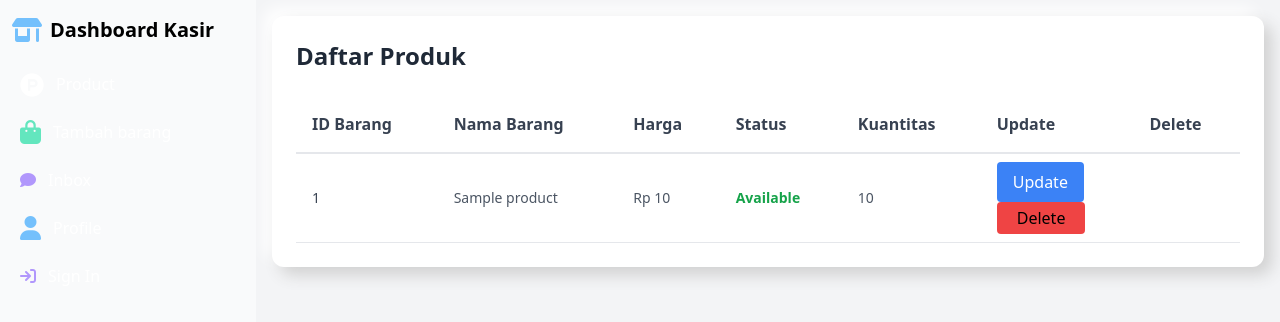
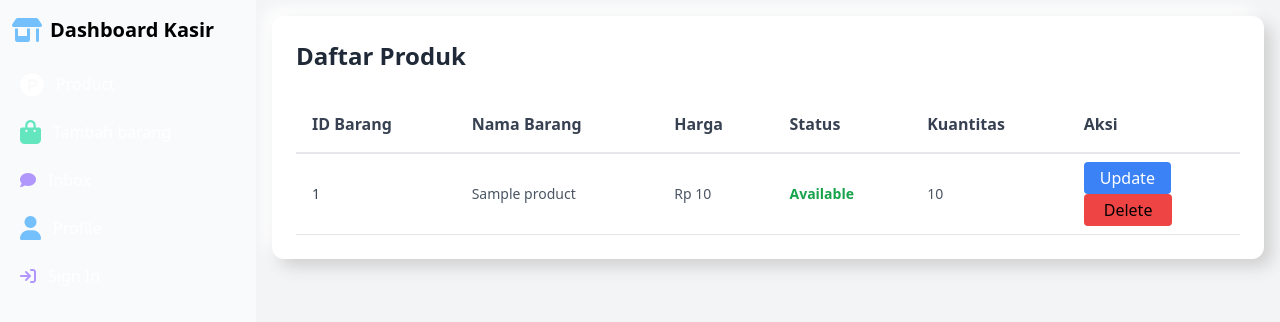
Before and after one commit to gitHUBmichael20/kasir-pkk, a PHP site: page / in a window 1280 px wide. Shown: the top 322 px of the page. Run offline with PHP 8.4, Linux system fonts and the light colour scheme; tables that the repository leaves empty or names only in its code hold one stand-in row (values such as "Sample post"); some libraries are stand-ins or nearby versions.

Commit message:
Add files via upload

```diff
--- a/section/inbox.php
+++ b/section/inbox.php
@@ -1,121 +1,28 @@
-<div class="p-6 max-w-7xl mx-auto space-y-6">
-    <!-- Header Section -->
-    <div class="flex flex-col md:flex-row justify-between items-start md:items-center gap-4">
-        <div>
-            <h1 class="text-2xl font-bold text-gray-900">Orders Management</h1>
-            <p class="text-sm text-gray-500 mt-1">Manage and track your orders</p>
-        </div>
-        <button onclick="document.getElementById('addOrderModal').classList.remove('hidden')"
-            class="bg-blue-600 hover:bg-blue-700 text-white px-4 py-2 rounded-lg flex items-center gap-2 transition-colors">
-            <svg class="w-4 h-4" fill="none" stroke="currentColor" viewBox="0 0 24 24">
-                <path stroke-linecap="round" stroke-linejoin="round" stroke-width="2" d="M12 4v16m8-8H4"></path>
-            </svg>
-            New Order
-        </button>
-    </div>
-
-    <!-- Orders Table -->
-    <div class="bg-white rounded-xl shadow-sm overflow-hidden">
-        <div class="overflow-x-auto">
-            <table class="w-full">
-                <thead>
-                    <tr class="bg-gray-50 border-b border-gray-200">
-                        <th class="px-6 py-4 text-left text-xs font-medium text-gray-500 uppercase tracking-wider">Order ID</th>
-                        <th class="px-6 py-4 text-left text-xs font-medium text-gray-500 uppercase tracking-wider">Product</th>
-                        <th class="px-6 py-4 text-left text-xs font-medium text-gray-500 uppercase tracking-wider">Buyer</th>
-                        <th class="px-6 py-4 text-left text-xs font-medium text-gray-500 uppercase tracking-wider">Amount</th>
-                        <th class="px-6 py-4 text-left text-xs font-medium text-gray-500 uppercase tracking-wider">Date</th>
-                        <th class="px-6 py-4 text-left text-xs font-medium text-gray-500 uppercase tracking-wider">Status</th>
-                        <th class="px-6 py-4 text-left text-xs font-medium text-gray-500 uppercase tracking-wider">Actions</th>
-                    </tr>
-                </thead>
-                <tbody class="divide-y divide-gray-200">
-                    <tr class="hover:bg-gray-50">
-                        <td class="px-6 py-4 whitespace-nowrap">
-                            <div class="flex items-center gap-2">
-                                <div class="w-2 h-2 rounded-full bg-blue-400"></div>
-                                <span class="text-sm font-medium text-gray-900">ORD-2025011001</span>
-                            </div>
-                        </td>
-                        <td class="px-6 py-4 whitespace-nowrap text-sm text-gray-500">PRD-NGS001</td>
-                        <td class="px-6 py-4 whitespace-nowrap text-sm text-gray-900">John Doe</td>
-                        <td class="px-6 py-4 whitespace-nowrap text-sm text-gray-900">Rp 50.000</td>
-                        <td class="px-6 py-4 whitespace-nowrap text-sm text-gray-500">2025-01-10 08:46:32</td>
-                        <td class="px-6 py-4 whitespace-nowrap">
-                            <span class="inline-flex items-center px-2.5 py-0.5 rounded-full text-xs font-medium bg-green-100 text-green-800">
-                                Completed
-                            </span>
-                        </td>
-                        <td class="px-6 py-4 whitespace-nowrap">
-                            <button class="text-gray-400 hover:text-gray-500">
-                                <svg class="w-5 h-5" fill="none" stroke="currentColor" viewBox="0 0 24 24">
-                                    <path stroke-linecap="round" stroke-linejoin="round" stroke-width="2" d="M12 5v.01M12 12v.01M12 19v.01M12 6a1 1 0 110-2 1 1 0 010 2zm0 7a1 1 0 110-2 1 1 0 010 2zm0 7a1 1 0 110-2 1 1 0 010 2z"></path>
-                                </svg>
-                            </button>
-                        </td>
-                    </tr>
-                </tbody>
-            </table>
-        </div>
-    </div>
-
-    <!-- Add Order Modal -->
-    <div id="addOrderModal" class="hidden fixed inset-0 bg-black bg-opacity-50 z-50 flex items-center justify-center">
-        <div class="bg-white rounded-lg p-6 w-full max-w-md shadow-xl">
-            <div class="flex justify-between items-center mb-4">
-                <h2 class="text-xl font-semibold text-gray-900">Add New Order</h2>
-                <button onclick="document.getElementById('addOrderModal').classList.add('hidden')"
-                    class="text-gray-400 hover:text-gray-500">
-                    <svg class="w-6 h-6" fill="none" stroke="currentColor" viewBox="0 0 24 24">
-                        <path stroke-linecap="round" stroke-linejoin="round" stroke-width="2" d="M6 18L18 6M6 6l12 12"></path>
-                    </svg>
+<div class="flex flex-col gap-4">
+    <div class="bg-white p-6 rounded-lg shadow">
+        <h2 class="text-2xl font-bold mb-4">Inbox</h2>
+        <div class="flex items-center space-x-4 mb-4">
+            <!-- Detail Pesanan -->
+            <div class="flex-1">
+                <h3 class="text-lg font-semibold">Nama Pembeli: John Doe</h3>
+                <p>Pesanan: Nasi Goreng Spesial</p>
+                <p>Waktu <span>2025-01-10 08:46:32</span></span></p>
+                <p>Total Harga: Rp 50.000</p>
+            </div>
+            <!-- Tombol Lihat -->
+            <form method="POST" class="space-y-4">
+                <label for="status" class="block text-gray-700 font-semibold">Update Status</label>
+                <select name="status" id="status"
+                    class="w-full px-4 py-2 border border-gray-300 rounded-lg focus:outline-none focus:ring-2 focus:ring-blue-500">
+                    <option value="COMPLETED" class="text-green-600 font-bold">COMPLETED</option>
+                    <option value="pending" class="text-yellow-500 font-bold">PENDING</option>
+                    <option value="canceled" class="text-red-500 font-bold">CANCELED</option>
+                </select>
+                <button type="submit"
+                    class="bg-blue-500 text-white px-4 py-2 rounded-lg hover:bg-blue-600 focus:outline-none focus:ring-2 focus:ring-blue-500">
+                    Update
                 </button>
-            </div>
-            <form class="space-y-4">
-                <div>
-                    <label class="block text-sm font-medium text-gray-700 mb-1">Product ID</label>
-                    <input type="text" placeholder="Enter product ID"
-                        class="w-full h-10 rounded-lg border border-gray-300 px-3 focus:ring-2 focus:ring-blue-500 focus:border-blue-500">
-                </div>
-                <div>
-                    <label class="block text-sm font-medium text-gray-700 mb-1">Buyer Name</label>
-                    <input type="text" placeholder="Enter buyer name"
-                        class="w-full h-10 rounded-lg border border-gray-300 px-3 focus:ring-2 focus:ring-blue-500 focus:border-blue-500">
-                </div>
-                <div>
-                    <label class="block text-sm font-medium text-gray-700 mb-1">Amount</label>
-                    <input type="number" placeholder="Enter amount"
-                        class="w-full h-10 rounded-lg border border-gray-300 px-3 focus:ring-2 focus:ring-blue-500 focus:border-blue-500">
-                </div>
-                <div>
-                    <label class="block text-sm font-medium text-gray-700 mb-1">Status</label>
-                    <select class="w-full h-10 rounded-lg border border-gray-300 px-3 focus:ring-2 focus:ring-blue-500 focus:border-blue-500">
-                        <option value="pending">Pending</option>
-                        <option value="completed">Completed</option>
-                        <option value="cancelled">Cancelled</option>
-                    </select>
-                </div>
-                <div class="flex justify-end gap-2 mt-6">
-                    <button type="button"
-                        onclick="document.getElementById('addOrderModal').classList.add('hidden')"
-                        class="px-4 py-2 border border-gray-300 rounded-lg hover:bg-gray-50">
-                        Cancel
-                    </button>
-                    <button type="submit"
-                        class="px-4 py-2 bg-blue-600 text-white rounded-lg hover:bg-blue-700">
-                        Save Order
-                    </button>
-                </div>
             </form>
         </div>
     </div>
 </div>
-
-<script>
-    // Close modal when clicking outside
-    document.getElementById('addOrderModal').addEventListener('click', function(e) {
-        if (e.target === this) {
-            this.classList.add('hidden');
-        }
-    });
-</script>
--- a/section/order.php
+++ b/section/order.php
@@ -79,8 +79,7 @@ if (!$result) {
                         <th class="py-4 px-4 text-left text-gray-700">Harga</th>
                         <th class="py-4 px-4 text-left text-gray-700">Status</th>
                         <th class="py-4 px-4 text-left text-gray-700">Kuantitas</th>
-                        <th class="py-4 px-4 text-left text-gray-700">Update</th>
-                        <th class="py-4 px-4 text-left text-gray-700">Delete</th>
+                        <th class="py-4 px-4 text-left text-gray-700">Aksi</th>
                     </tr>
                 </thead>
                 <tbody>
@@ -96,9 +95,9 @@ if (!$result) {
                                         : '<span class="text-red-600 font-semibold">Out of Stock</span>'; ?>
                                 </td>
                                 <td class="px-4 py-2 text-sm text-gray-600"><?= htmlspecialchars($row['STOCK']); ?></td>
-                                <!-- Kolom Update -->
                                 <td class="px-4 py-2">
-                                    <button type="button" class="bg-blue-500 text-white px-4 py-2 rounded hover:bg-blue-600" onclick="openUpdateModal(<?= $row['ID_PRODUCT']; ?>, '<?= htmlspecialchars($row['NAME']); ?>', <?= $row['PRICE']; ?>, <?= $row['STOCK']; ?>, '<?= htmlspecialchars($row['TYPE']); ?>')">
+                                    <!-- Button to trigger the update modal -->
+                                    <button type="button" class="bg-blue-500 text-white px-4 py-1 my-1 rounded hover:bg-blue-600" onclick="openUpdateModal(<?= $row['ID_PRODUCT']; ?>, '<?= htmlspecialchars($row['NAME']); ?>', <?= $row['PRICE']; ?>, <?= $row['STOCK']; ?>, '<?= htmlspecialchars($row['TYPE']); ?>')">
                                         Update
                                     </button>
                                     <!-- Form untuk delete -->
@@ -115,7 +114,7 @@ if (!$result) {
                         <?php endwhile; ?>
                     <?php else: ?>
                         <tr>
-                            <td colspan="7" class="px-4 py-2 text-center text-gray-500">
+                            <td colspan="6" class="px-4 py-2 text-center text-gray-500">
                                 No products found.
                             </td>
                         </tr>
@@ -125,7 +124,6 @@ if (!$result) {
         </div>
     </div>
 </section>
-
 
 <!-- Modal Update Product -->
 <div id="updateModal" class="fixed inset-0 bg-gray-600 bg-opacity-50 flex justify-center items-center hidden">
```
Also changed, not shown: section/tambahBarang.php (line endings or trailing spaces).
